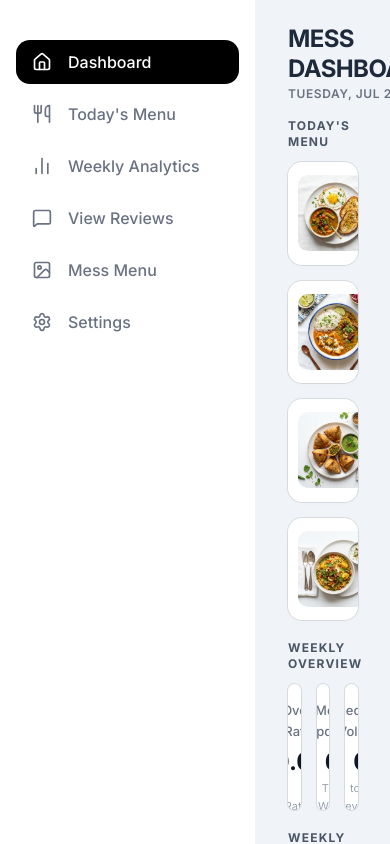
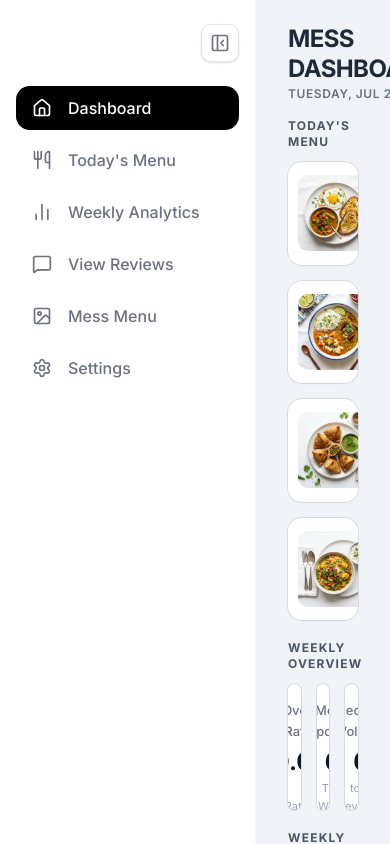
Before and after one commit to SwarnabhG07/messcheck, a Next.js app: page / in a window 390 px wide. Built offline with nearby package versions, Linux system fonts and the light colour scheme; no server answers.

Commit message:
feat: add collapsible sidebar functionality with toggle button and improved layout responsiveness

```diff
--- a/app/components/DashboardLayout.tsx
+++ b/app/components/DashboardLayout.tsx
@@ -1,4 +1,6 @@
 "use client";
+
+import { useState } from "react";
 
 import { usePathname } from "next/navigation";
 import Link from "next/link";
@@ -24,6 +26,10 @@ import {
   Search,
   Bell,
   LogOut,
+  ChevronLeft,
+  ChevronRight,
+  PanelLeftClose,
+  PanelLeftOpen,
 } from "lucide-react";
 
 const menuItems = [
@@ -36,6 +42,7 @@ const menuItems = [
 ];
 
 export default function DashboardLayout({ children }: { children: React.ReactNode }) {
+  const [isSidebarCollapsed, setIsSidebarCollapsed] = useState(false);
   const { data: session } = useSession();
   const user = session?.user;
   const pathname = usePathname();
@@ -59,8 +66,18 @@ export default function DashboardLayout({ children }: { children: React.ReactNod
   return (
     <div className="flex h-screen bg-[#f0f4f8] font-sans overflow-hidden">
       {/* Sidebar */}
-      <aside className="w-64 bg-white border-r border-gray-100 flex flex-col py-6">
-        <nav className="flex-1 px-4 space-y-2 mt-4">
+      <aside className={`bg-white border-r border-gray-100 flex flex-col py-6 transition-all duration-300 relative shrink-0 ${isSidebarCollapsed ? "w-20" : "w-64"}`}>
+        <div className={`flex items-center mb-6 ${isSidebarCollapsed ? "justify-center px-0" : "justify-end px-4"}`}>
+          <button
+            onClick={() => setIsSidebarCollapsed(!isSidebarCollapsed)}
+            className="p-2 rounded-lg text-gray-500 hover:bg-gray-100 hover:text-gray-900 transition-colors bg-white border border-gray-200 shadow-sm"
+            title="Toggle Sidebar"
+          >
+            {isSidebarCollapsed ? <PanelLeftOpen className="w-5 h-5" /> : <PanelLeftClose className="w-5 h-5" />}
+          </button>
+        </div>
+
+        <nav className={`flex-1 space-y-2 flex flex-col ${isSidebarCollapsed ? "px-3" : "px-4"}`}>
           {menuItems.map((item) => {
             const isActive =
               pathname === item.href ||
@@ -70,14 +87,17 @@ export default function DashboardLayout({ children }: { children: React.ReactNod
               <Link
                 key={item.name}
                 href={item.href}
-                className={`flex items-center gap-4 px-4 py-2.5 rounded-xl transition-colors ${
+                className={`flex items-center gap-4 py-2.5 rounded-xl transition-colors ${
+                  isSidebarCollapsed ? "justify-center px-0" : "px-4"
+                } ${
                   isActive
                     ? "bg-black text-white font-medium"
                     : "text-gray-500 hover:bg-gray-50 hover:text-gray-900 font-medium"
                 }`}
+                title={isSidebarCollapsed ? item.name : undefined}
               >
-                <item.icon className="w-5 h-5" />
-                {item.name}
+                <item.icon className="w-5 h-5 shrink-0" />
+                {!isSidebarCollapsed && <span className="truncate">{item.name}</span>}
               </Link>
             );
           })}
```
